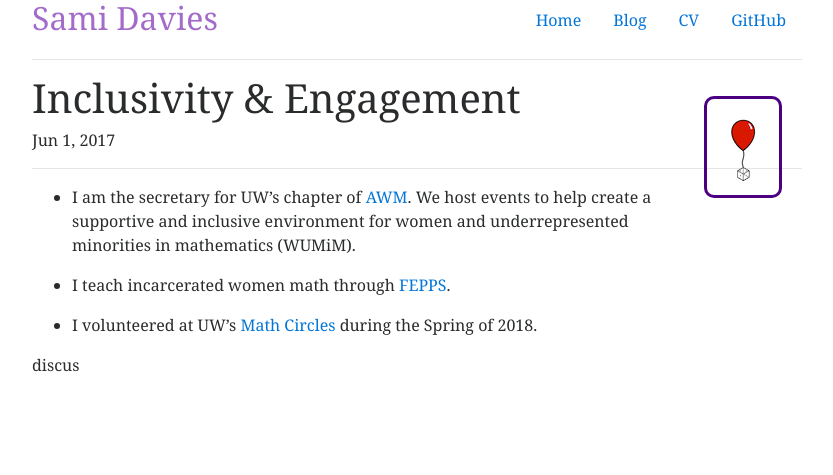
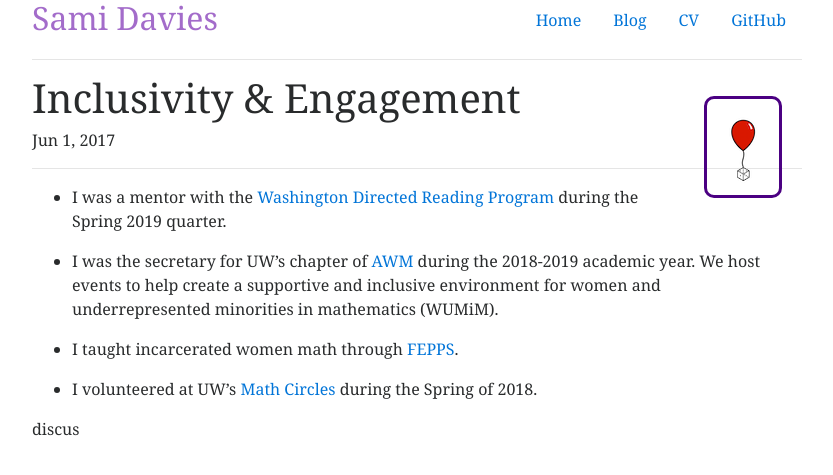
Before and after one commit to trinity24/trinity24.github.io, a Jekyll site: the page built from _posts/2017-06-01-Inclusivity.md, in a window 1280 px wide. Shown: the top 475 px of the page, without its empty margins (223-1056 px from the left). Built offline with Jekyll 4.4.1, drawn with Linux system fonts in a browser that asks for light colours.

Commit message:
new posts

```diff
--- a/_bib/2018-07-19-santa.bib
+++ b/_bib/2018-07-19-santa.bib
@@ -7,7 +7,7 @@ authors:
   - Yihao
 
 extra:
-venue: arXiv
+venue: SODA 2020
 link: https://arxiv.org/abs/1807.07189
 
 links:
--- a/_posts/2017-06-01-Inclusivity.md
+++ b/_posts/2017-06-01-Inclusivity.md
@@ -5,9 +5,10 @@ date:   2017-06-01
 categories: post
 personal: true
 ---
+* I was a mentor with the [Washington Directed Reading Program](https://sites.uw.edu/wdrp/) during the Spring 2019 quarter.
 
-* I am the secretary for UW's chapter of [AWM](https://sites.math.washington.edu/~awmsc/). We host events to help create a supportive and inclusive environment for women and underrepresented minorities in mathematics (WUMiM).
+* I was the secretary for UW's chapter of [AWM](https://sites.math.washington.edu/~awmsc/) during the 2018-2019 academic year. We host events to help create a supportive and inclusive environment for women and underrepresented minorities in mathematics (WUMiM).
 
-* I teach incarcerated women math through [FEPPS](http://fepps.org).
+* I taught incarcerated women math through [FEPPS](http://fepps.org).
 
-* I  volunteered at UW's [Math Circles](https://sites.math.washington.edu/~mathcircle/circle/) during the Spring of 2018.
+* I volunteered at UW's [Math Circles](https://sites.math.washington.edu/~mathcircle/circle/) during the Spring of 2018.
--- a/index.html
+++ b/index.html
@@ -24,7 +24,7 @@ Department of Mathematics
 </a> and
 the
 <a href="http://theory.cs.washington.edu"> theory group</a>
- in the Allen School. I'm fortunate to be advised by
+ in the Allen School. I'm advised by
 <a href = "https://sites.math.washington.edu/~rothvoss/index.html"> Thomas Rothvoss</a>.
 
 <br>
```
Also changed, not shown: _posts/2019-04-20-COLTtr.md (added, +8 -0 lines), _posts/2019-06-20-FCRC.md (added, +8 -0 lines), _posts/2019-09-20-PhDCandidate.md (added, +9 -0 lines), _posts/2019-09-28-SODA20.md (added, +8 -0 lines), _posts/2019-09-28-yogafall19.md (added, +11 -0 lines), 2 other files.
